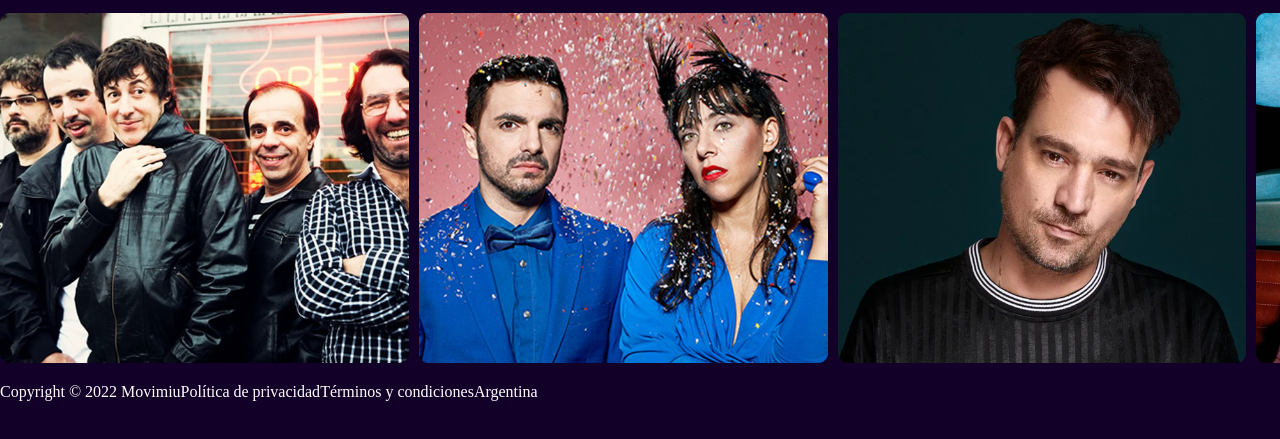
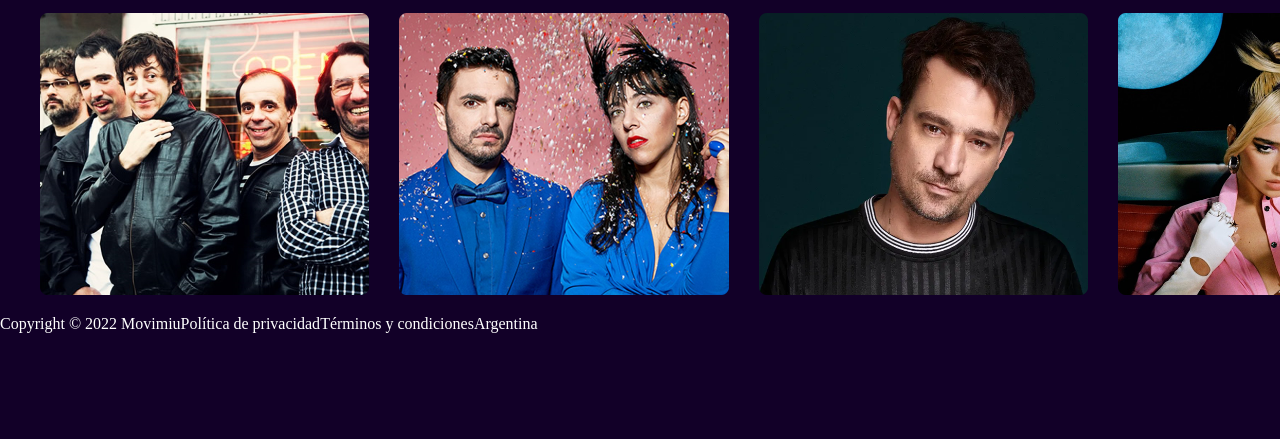
Before and after one commit to MaciuBelen/Movimiu, a plain HTML site: page index.html in a window 1280 px wide. Shown: the part 109-548 px from the top of the page. Drawn offline with Linux system fonts and the light colour scheme.

Commit message:
carrusel

```diff
--- a/estilos.css
+++ b/estilos.css
@@ -39,7 +39,10 @@ footer {
 }
 .carrusel {
 	display: flex;
-	gap: 10px;
+	gap: 30px;
 	padding: 0px;
-	overflow: auto;
+	/*overflow: auto;*/
+	overflow-x: scroll;
+	padding-left: 40px;
+	padding-right: 40px;
 }
--- a/index.html
+++ b/index.html
@@ -36,25 +36,31 @@
 	<main>
 		<section class="carrusel">
   			<a href="img/galeria/1/cdns.png">
-    			<img src="img/galeria/1/cdns.png" widht="470" height="350" alt="cuartetodenos"/>
+    			<img src="img/galeria/1/cdns.png" widht="345" height="282" alt="cuartetodenos"/>
 			</a>
+
 			<a href="img/galeria/1/miranda.png">
-				<img src="img/galeria/1/miranda.png" widht="470" height="350" alt="miranda"/>
+				<img src="img/galeria/1/miranda.png" widht="345" height="282" alt="miranda"/>
 			</a>
+
 			<a href="img/galeria/1/chano.png">
-				<img src="img/galeria/1/chano.png" widht="470" height="350" alt="chano" />
+				<img src="img/galeria/1/chano.png" widht="345" height="282" alt="chano" />
 			</a>
+
 			<a href="img/galeria/1/dualipa.png">
-				<img src="img/galeria/1/dualipa.png" widht="470" height="350" alt="dualipa"/>
+				<img src="img/galeria/1/dualipa.png" widht="345" height="282" alt="dualipa"/>
 			</a>
+
 			<a href="img/galeria/1/maneskin.png">
-				<img src="img/galeria/1/maneskin.png" widht="470" height="350" alt="maneskin" />
+				<img src="img/galeria/1/maneskin.png" widht="345" height="282" alt="maneskin" />
 			</a>
+
 			<a href="img/galeria/1/litkillah.png">
-				<img src="img/galeria/1/litkillah.png" widht="470" height="350" alt="litkillah"/>
+				<img src="img/galeria/1/litkillah.png" widht="345" height="282" alt="litkillah"/>
 			</a>
+
 			<a href="img/galeria/1/rosalia.png">
-				<img src="img/galeria/1/rosalia.png" widht="470" height="350" alt="rosalia" />
+				<img src="img/galeria/1/rosalia.png" widht="345" height="282" alt="rosalia" />
 			</a>
 		</section>
 	</main>
```
